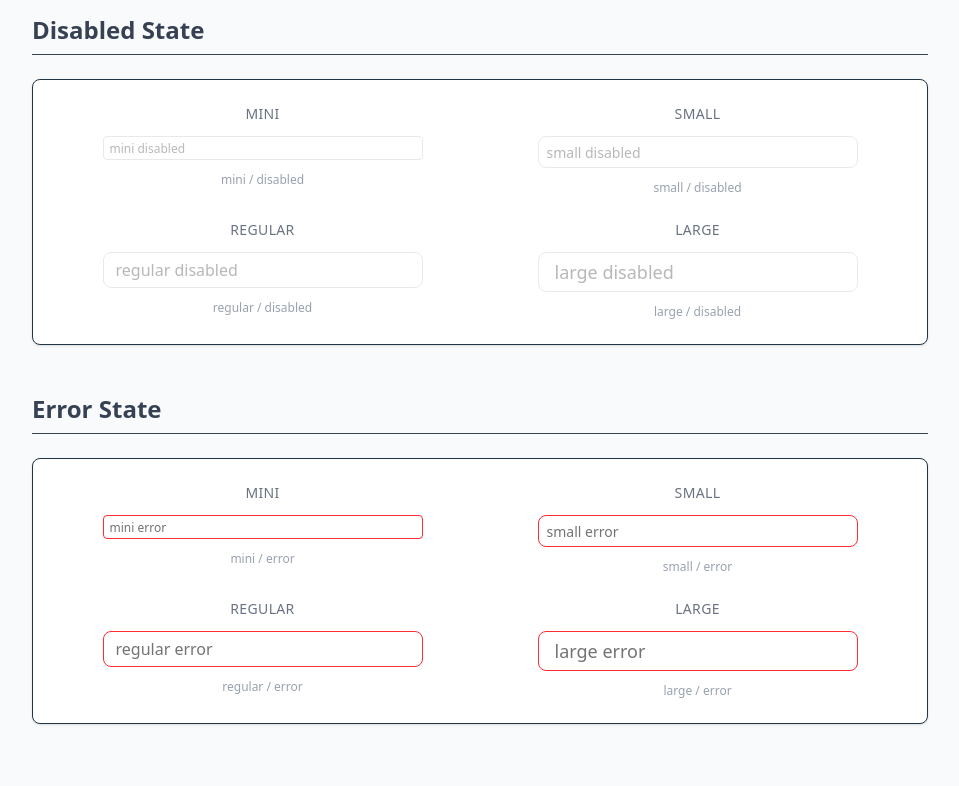
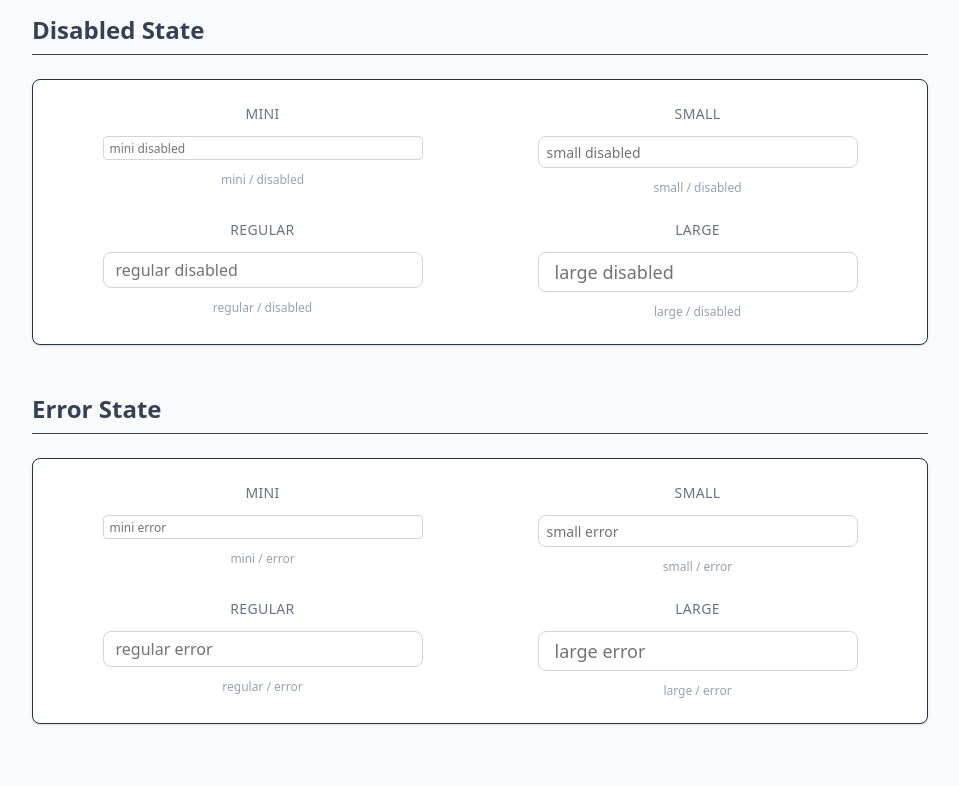
Before and after one commit to SNXWXH/snxwxh-ui, a React (Vite) app: page / in a window 1280 px wide. Shown: the part 880-1666 px from the top of the page, without its empty margins (160-1119 px from the left). Built offline with nearby package versions, Linux system fonts and the light colour scheme.

Commit message:
fix: input 컴포넌트 state props 제거 및 isDisable, isError props 추가

```diff
--- a/src/components/input/Input.tsx
+++ b/src/components/input/Input.tsx
@@ -2,13 +2,15 @@ import type { ComponentProps } from 'react';
 
 type InputProps = {
   size?: 'mini' | 'small' | 'regular' | 'large';
-  state?: 'default' | 'disabled' | 'error';
+  isDisabled: boolean;
+  isError: boolean;
   placeholder?: string;
 };
 
 export const Input = ({
   size = 'regular',
-  state = 'default',
+  isDisabled = false,
+  isError = false,
   placeholder = '',
   ...props
 }: Omit<ComponentProps<'input'>, 'size'> & InputProps) => {
@@ -25,10 +27,11 @@ export const Input = ({
     disabled: 'border border-neutral-300 opacity-50 cursor-not-allowed',
   };
 
-  let currentState: 'default' | 'error' | 'disabled' = 'default';
+  let state: 'default' | 'error' | 'disabled' = 'default';
 
-  if (state === 'disabled') currentState = 'disabled';
-  else if (state === 'error') currentState = 'error';
+  if (isDisabled) state = 'disabled';
+  else if (isError) state = 'error';
+  else state = 'default';
 
   return (
     <>
@@ -36,10 +39,10 @@ export const Input = ({
         className={`
           w-80 bg-white border text-neutral-900 placeholder:text-neutral-500 placeholder:font-normal focus:ring-2 focus:ring-inset focus:outline-none
           ${sizeClass[size]}
-          ${stateClass[currentState]}
+          ${stateClass[state]}
         `}
         placeholder={placeholder}
-        disabled={state === 'disabled'}
+        disabled={isDisabled}
         {...props}
       />
     </>
```
